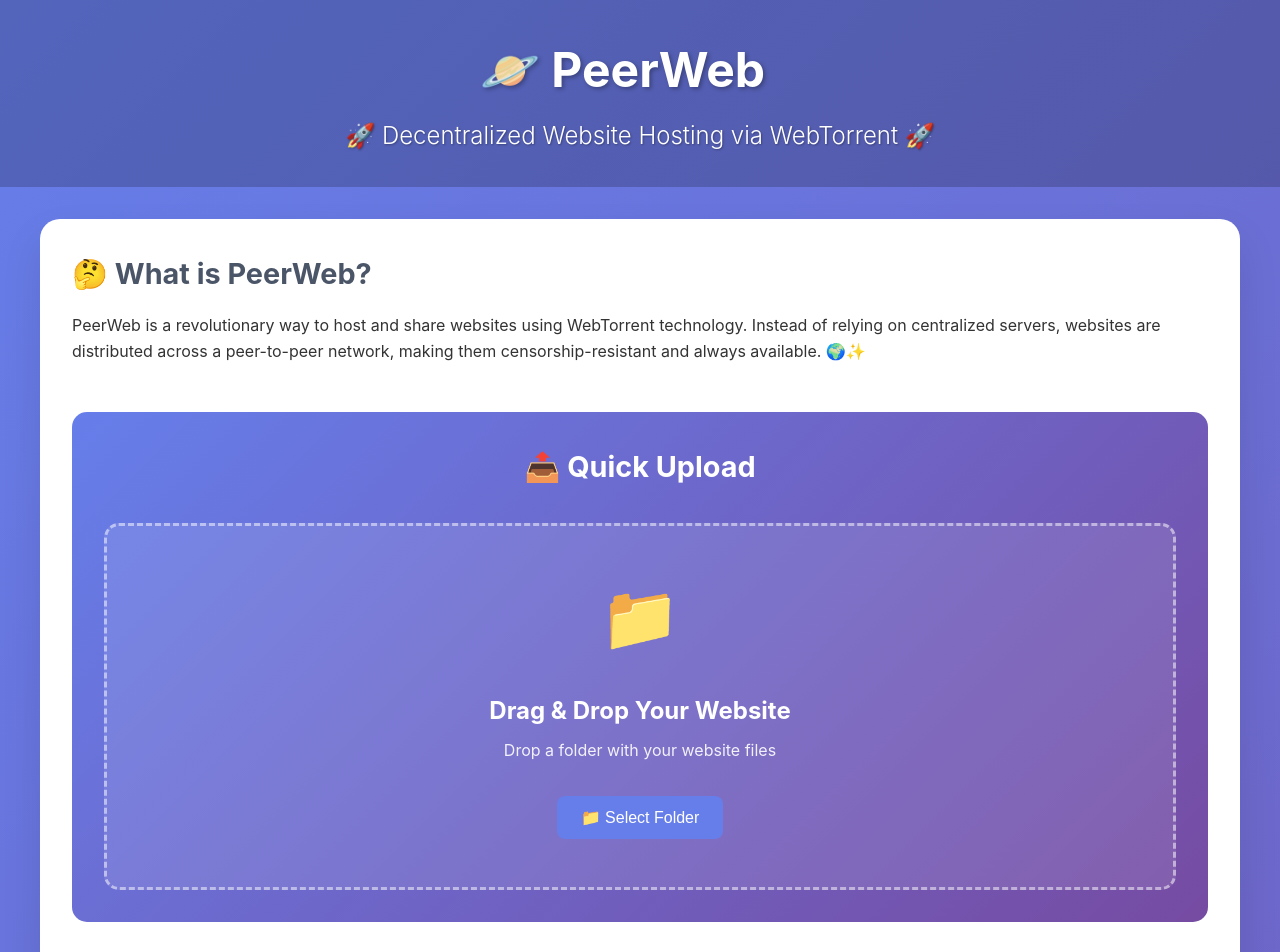
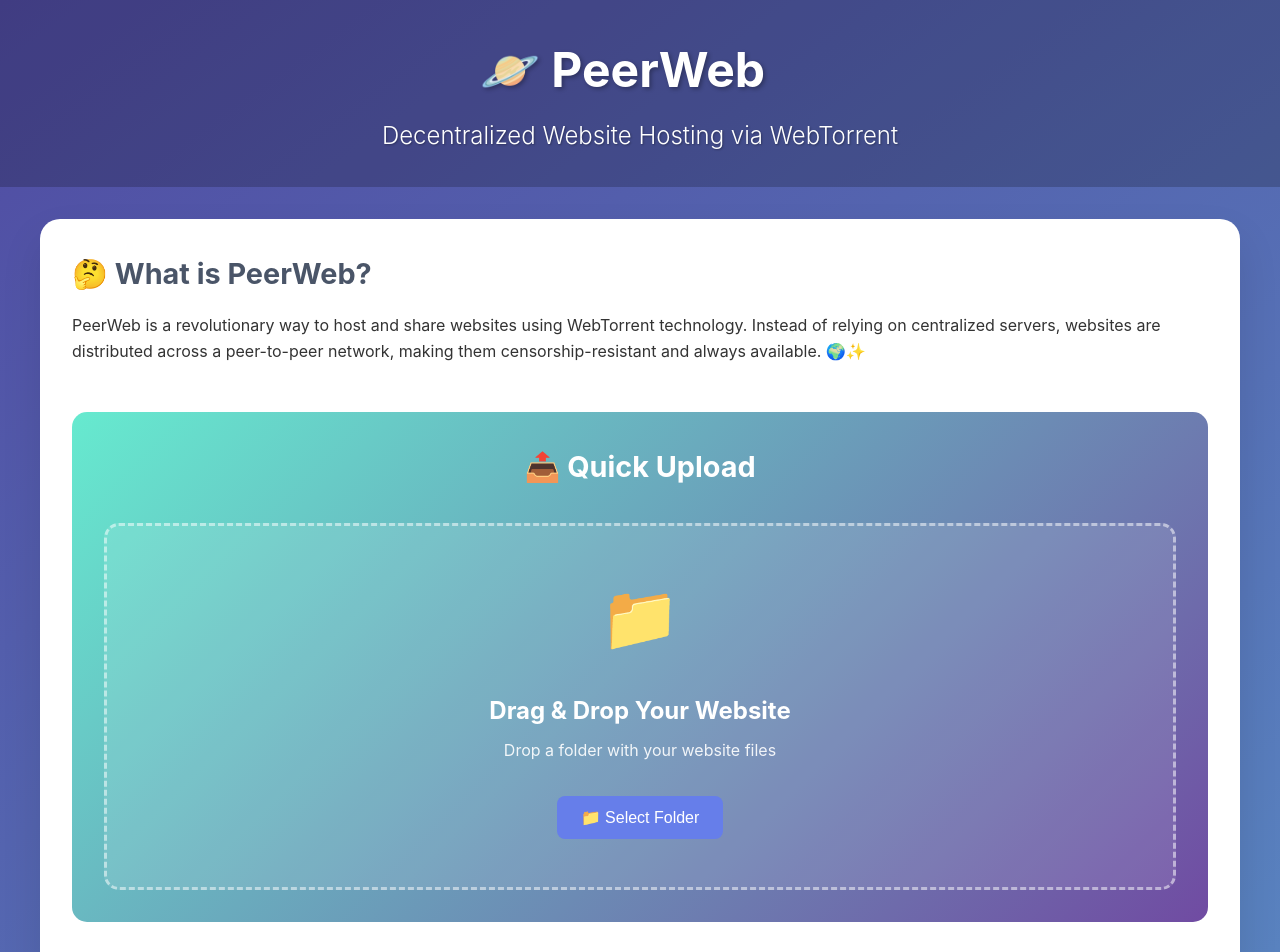
Before and after one commit to Omodaka9375/peerweb, a plain HTML site: page index.html in a window 1280 px wide. Shown: the top 952 px of the page. Drawn offline with Linux system fonts and the light colour scheme.

Commit message:
css tweaks

```diff
--- a/index.html
+++ b/index.html
@@ -16,7 +16,7 @@
         font-family: -apple-system, BlinkMacSystemFont, 'Segoe UI', Roboto, sans-serif;
         line-height: 1.6;
         color: #333;
-            background: linear-gradient(135deg, #667eea 0%, #764ba2 100%);
+        background: linear-gradient(324deg, #66d4ea 0%, #504ba2 100%);
         min-height: 100vh;
     }
 
@@ -600,7 +600,7 @@
     .quick-upload {
         margin-bottom: 3rem;
         padding: 2rem;
-            background: linear-gradient(135deg, #667eea 0%, #764ba2 100%);
+        background: linear-gradient(135deg, #66eacf 0%, #704ba2 100%);
         border-radius: 15px;
         color: white;
     }
@@ -899,7 +899,7 @@
     <div id="main-content">
         <header class="hero">
             <h1>🪐 PeerWeb</h1>
-            <h2>🚀 Decentralized Website Hosting via WebTorrent 🚀</h2>
+            <h2>Decentralized Website Hosting via WebTorrent</h2>
         </header>
 
         <main class="container">
--- a/styles.css
+++ b/styles.css
@@ -8,7 +8,7 @@ body {
     font-family: -apple-system, BlinkMacSystemFont, 'Segoe UI', Roboto, sans-serif;
     line-height: 1.6;
     color: #333;
-    background: linear-gradient(135deg, #667eea 0%, #764ba2 100%);
+    background: linear-gradient(324deg, #66d4ea 0%, #504ba2 100%);
     min-height: 100vh;
 }
 
@@ -592,7 +592,7 @@ footer {
 .quick-upload {
     margin-bottom: 3rem;
     padding: 2rem;
-    background: linear-gradient(135deg, #667eea 0%, #764ba2 100%);
+    background: linear-gradient(135deg, #66eacf 0%, #704ba2 100%);
     border-radius: 15px;
     color: white;
 }
```
Lines whose indentation alone changed are shown as unchanged.
